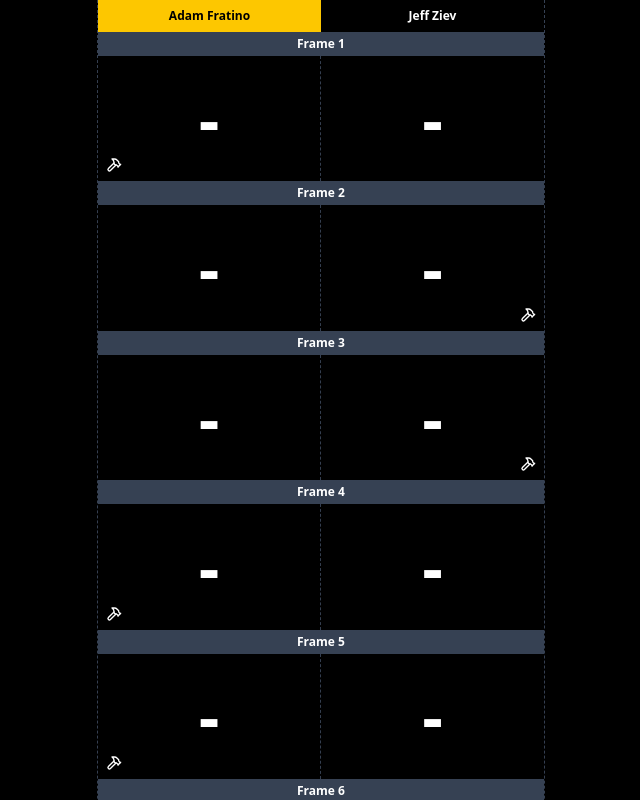
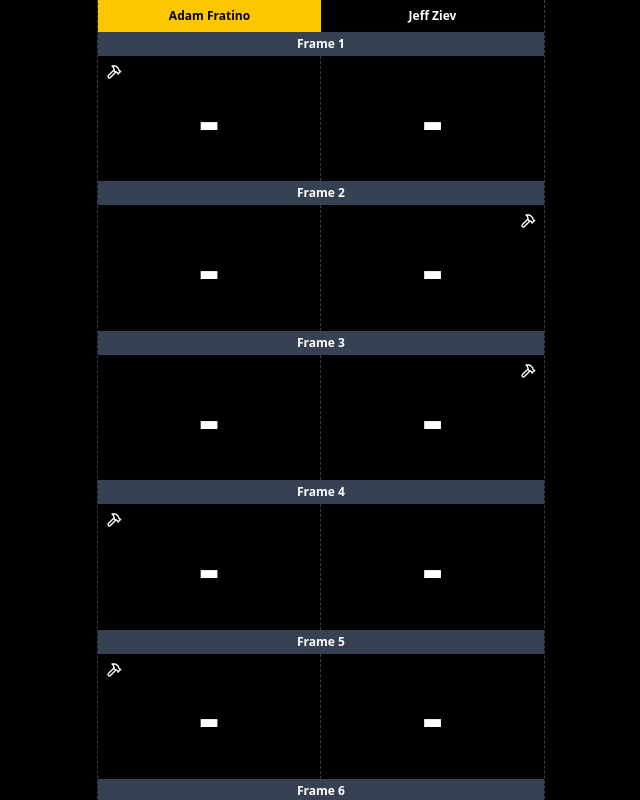
Before and after one commit to adamfratino/shuff-scoreboard, a Next.js app: page / in a window 1280 px wide. Shown: the top 800 px of the page, without its empty margins (319-959 px from the left). Built offline with nearby package versions, Linux system fonts and the light colour scheme.

Commit message:
score stuff

```diff
--- a/src/components/scoreboard/scoreboard-cell.tsx
+++ b/src/components/scoreboard/scoreboard-cell.tsx
@@ -8,7 +8,11 @@
 import { useScoreStore } from "@/stores/score-store";
 import { useSetScoreStore } from "@/stores/set-score-store";
 
-import { calculateFrameTotalScore, cn } from "@/utils";
+import {
+  calculateFrameTotalScore,
+  calculateMatchTotalScore,
+  cn,
+} from "@/utils";
 
 export type ScoreboardCellProps = {
   frame: number;
@@ -30,7 +34,10 @@
   const scoreObj = Object.entries(scoresArr[position]).find(
     (fr) => Number(fr[0]) === frame
   );
-  const scoreTotal = scoreObj ? calculateFrameTotalScore(scoreObj[1]) : "-";
+  const frameScore = scoreObj
+    ? calculateFrameTotalScore(scoreObj[1])
+    : undefined;
+  const totalScore = calculateMatchTotalScore(scoresArr[position], frame);
 
   const handleClick = () => {
     setOpen(true);
@@ -41,17 +48,40 @@
     <div className="relative aspect-video bg-black text-white even:border-r even:border-dashed even:border-gray-700">
       <Button
         onClick={handleClick}
-        className="h-full text-white text-center text-[4rem] font-extrabold rounded-none border-0 bg-transparent flex items-center justify-center w-full"
+        className={cn(
+          "h-full text-white text-center text-[4rem] font-extrabold rounded-none border-0 bg-transparent flex items-center justify-center w-full",
+          {
+            "text-red-500": totalScore < 0,
+          }
+        )}
       >
-        {scoreTotal}
+        {frameScore ? (
+          totalScore
+        ) : (
+          <span aria-label="No score yet" className="text-white">
+            -
+          </span>
+        )}
       </Button>
+
       {hammer && (
         <Hammer
           size={16}
-          className={cn("absolute stroke-white bottom-2 left-2", {
+          className={cn("absolute stroke-white top-2 left-2", {
             "left-auto right-2": position === 1,
           })}
         />
+      )}
+
+      {frameScore && (
+        <span
+          className={cn("absolute bottom-2 left-2 text-xs font-bold", {
+            "left-auto right-2": position === 1,
+            "text-red-500": frameScore < 0,
+          })}
+        >
+          {frameScore}
+        </span>
       )}
     </div>
   );
--- a/src/components/scoreboard/subcomponents/drawer-controls.tsx
+++ b/src/components/scoreboard/subcomponents/drawer-controls.tsx
@@ -31,6 +31,10 @@
 
   return (
     <DrawerFooter className="p-0 pt-1">
+      <Button size="xl" className="hover:bg-primary/90" onClick={handleSubmit}>
+        Submit
+      </Button>
+
       <div className="grid grid-cols-2 gap-2">
         <Button variant="outline" size="lg" onClick={resetScores}>
           Reset
@@ -42,10 +46,6 @@
           </Button>
         </DrawerClose>
       </div>
-
-      <Button size="xl" className="hover:bg-primary/90" onClick={handleSubmit}>
-        Submit
-      </Button>
     </DrawerFooter>
   );
 };
--- a/src/utils.ts
+++ b/src/utils.ts
@@ -13,3 +13,28 @@
     return total + Number(key) * count;
   }, 0);
 };
+
+export const calculateMatchTotalScore = (
+  matchScore: { [frame: number]: ScoreDetails },
+  frameLimit?: number
+): number => {
+  // Get the frame numbers as integers
+  const frameNumbers = Object.keys(matchScore).map(Number);
+
+  // If there are no frames, return 0
+  if (frameNumbers.length === 0) return 0;
+
+  // Sort the frame numbers to ensure we process them in order
+  frameNumbers.sort((a, b) => a - b);
+
+  // If frameLimit is provided, only use frames up to that limit
+  const framesToCount = frameLimit
+    ? frameNumbers.filter((frame) => frame <= frameLimit)
+    : frameNumbers;
+
+  // Calculate the sum of all included frames
+  return framesToCount.reduce((total, frameNumber) => {
+    const frameScore = matchScore[frameNumber];
+    return total + calculateFrameTotalScore(frameScore);
+  }, 0);
+};
```
